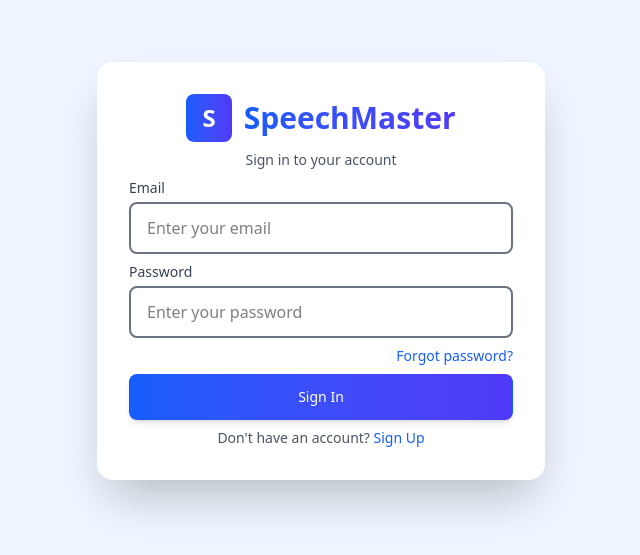
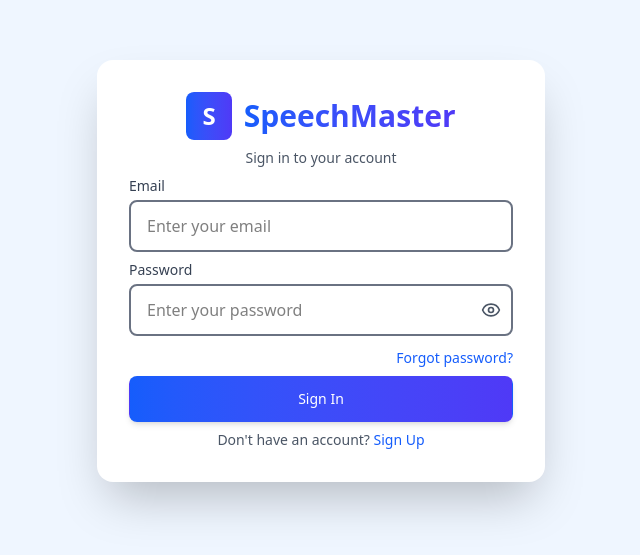
Before and after one commit to KarlAngeloFlores/frontend-speech-master, a React (Vite) app: page /auth in a window 1280 px wide. Shown: the part 129-684 px from the top of the page, without its empty margins (319-959 px from the left). Built offline with nearby package versions, Linux system fonts and the light colour scheme; no server answers.

Commit message:
added eye on eye off toggle on sign in password

```diff
--- a/src/components/auth/SignInForm.jsx
+++ b/src/components/auth/SignInForm.jsx
@@ -1,5 +1,5 @@
 import { useNavigate } from 'react-router-dom';
-import { CheckCircle2, Loader2, CircleX } from 'lucide-react';
+import { CheckCircle2, Loader2, CircleX, Eye, EyeClosed, EyeOff } from 'lucide-react';
 import { useState } from 'react';
 import authService from "../../services/auth.service";
 import "../../styles/animations.css";
@@ -12,6 +12,7 @@
   const [loading, setLoading] = useState(false);
   const [error, setError] = useState(null);
   const [success, setSuccess] = useState(null);
+  const [showPassword, setShowPassword] = useState(false);
 
   const navigate = useNavigate();
 
@@ -84,10 +85,10 @@
                 required
               />
             </div>
-            <div className="space-y-1">
+            <div className="space-y-1 relative">
               <label className="block text-sm font-medium text-gray-700" htmlFor="password">Password</label>
               <input
-                type="password"
+                type={showPassword ? "text" : "password"}
                 id="password"
                 className="w-full px-4 py-3 border-2 border-gray-500 rounded-lg focus:outline-none focus:ring-2 focus:ring-blue-500 focus:border-blue-500 transition-all duration-200"
                 placeholder="Enter your password"
@@ -96,6 +97,13 @@
                 onChange={handleChange}
                 required
               />
+              <button
+              type="text"
+              onClick={() => setShowPassword(prev => !prev)}
+              className='absolute right-3 top-10 text-gray-600'
+              >
+                {showPassword ? <EyeOff size={20} /> : <Eye size={20} /> }
+              </button>
             </div>
             <div className="text-right">
               <div className="text-sm">
```
